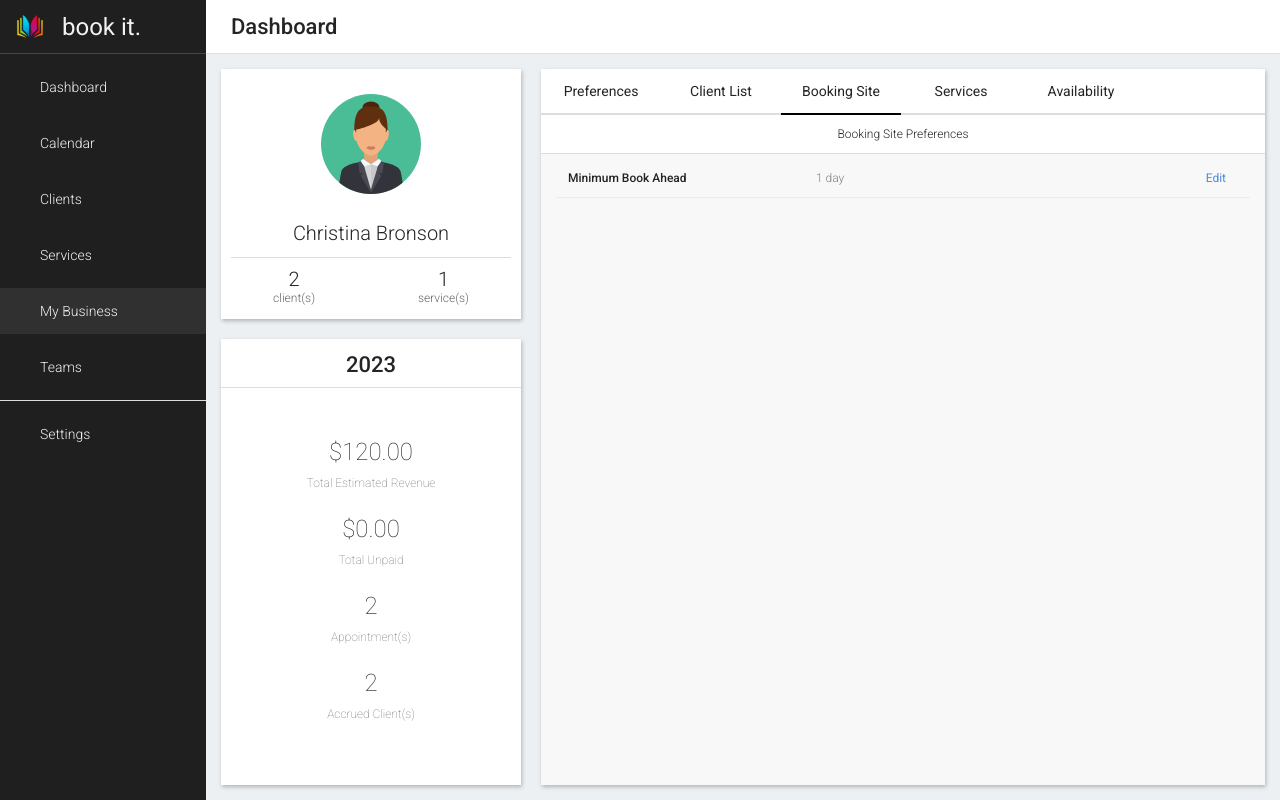
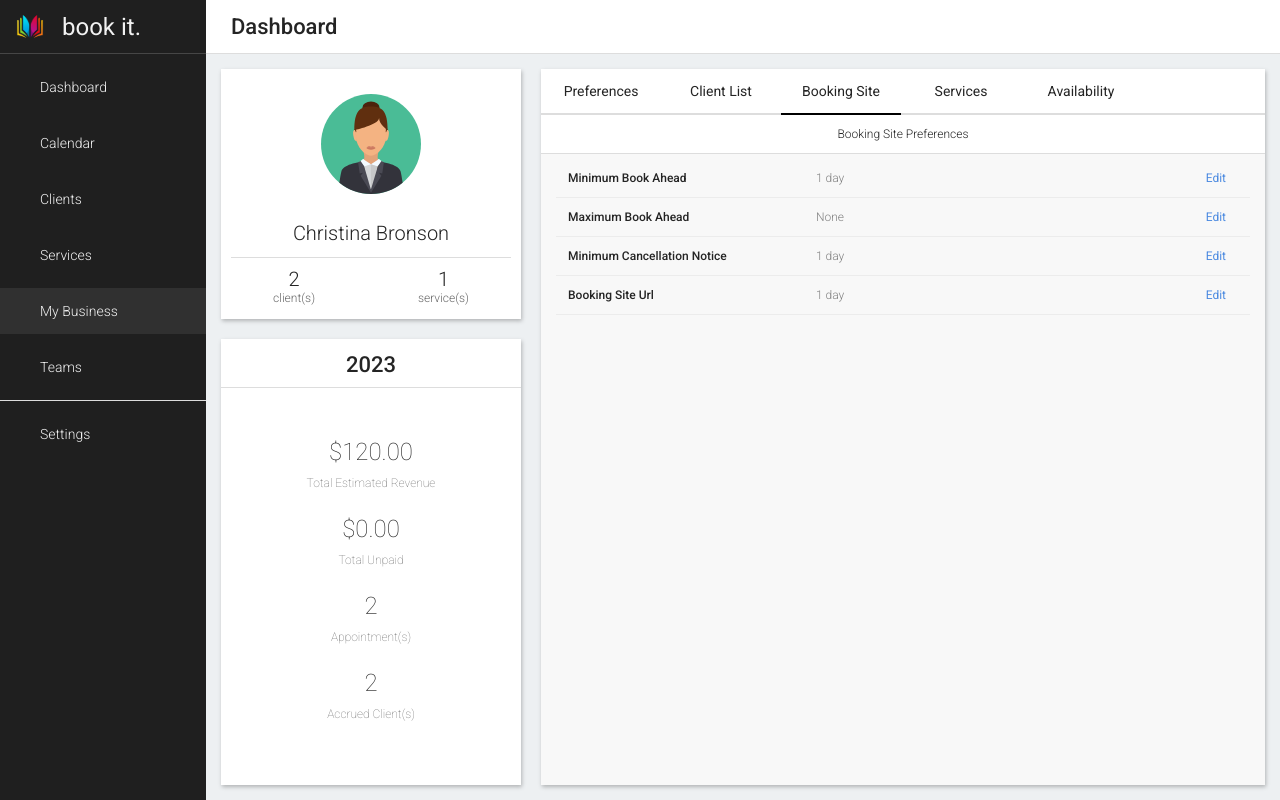
Before and after one commit to ryanhartwig/bookeasy, a Next.js app in the folder next/: page /business in a window 1280 px wide. Both pictures are taken after a click on the element "Booking Site". Built offline with nearby package versions, Linux system fonts and the light colour scheme.

Commit message:
Complete booking site prefs options

```diff
--- a/next/src/app/business/tabs/BookingSitePrefs.tsx
+++ b/next/src/app/business/tabs/BookingSitePrefs.tsx
@@ -1,7 +1,6 @@
 import { Setting } from '@/components/UI/Setting/Setting';
 import styles from './tabs.module.scss';
 
-import { sample_business_prefs } from '@/utility/sample_data/sample_business_prefs';
 import { BusinessPrefs } from '@/types/BusinessPrefs';
 import { formatTimePeriod } from '@/utility/functions/formatTimePeriod';
 
@@ -20,6 +19,15 @@ export const BookingSitePrefs: React.FC<BookingSitePrefsProps> = ({business_pref
         <Setting label="Minimum Book Ahead">
           <p>{business_prefs.min_booking_notice ? formatTimePeriod(business_prefs.min_booking_notice) : 'None'}</p>
         </Setting>
+        <Setting label="Maximum Book Ahead">
+          <p>{business_prefs.max_book_ahead ? formatTimePeriod(business_prefs.max_book_ahead) : 'None'}</p>
+        </Setting>
+        <Setting label="Minimum Cancellation Notice">
+          <p>{business_prefs.min_cancel_notice ? formatTimePeriod(business_prefs.min_cancel_notice) : 'None'}</p>
+        </Setting>
+        <Setting label="Booking Site Url">
+          <p>{business_prefs.min_cancel_notice ? formatTimePeriod(business_prefs.min_cancel_notice) : 'None'}</p>
+        </Setting>
       </div>
     </div>
   )
--- a/next/src/components/UI/Setting/Setting.tsx
+++ b/next/src/components/UI/Setting/Setting.tsx
@@ -1,12 +1,13 @@
 'use client';
 
 import clsx from 'clsx';
+import React from 'react';
 import { DetailedHTMLProps, HTMLAttributes } from 'react';
 import styles from './setting.module.scss';
 
 interface SettingProps extends DetailedHTMLProps<HTMLAttributes<HTMLDivElement>, HTMLDivElement> {
   label: string,
-  children?: JSX.Element | never[],
+  children?: React.ReactNode,
   /**
    * If provided, will use switch instead of 'Edit' button
    */
@@ -14,7 +15,7 @@ interface SettingProps extends DetailedHTMLProps<HTMLAttributes<HTMLDivElement>,
   onAction?: (...args: any) => any,
 }
 
-export const Setting: React.FC<SettingProps> = ({label, children, toggleState, onAction, ...props}) => {
+export const Setting = ({label, children, toggleState, onAction, ...props}: SettingProps) => {
 
   return (
     <div {...props} className={clsx(styles.Setting, props.className || '')}>
```
